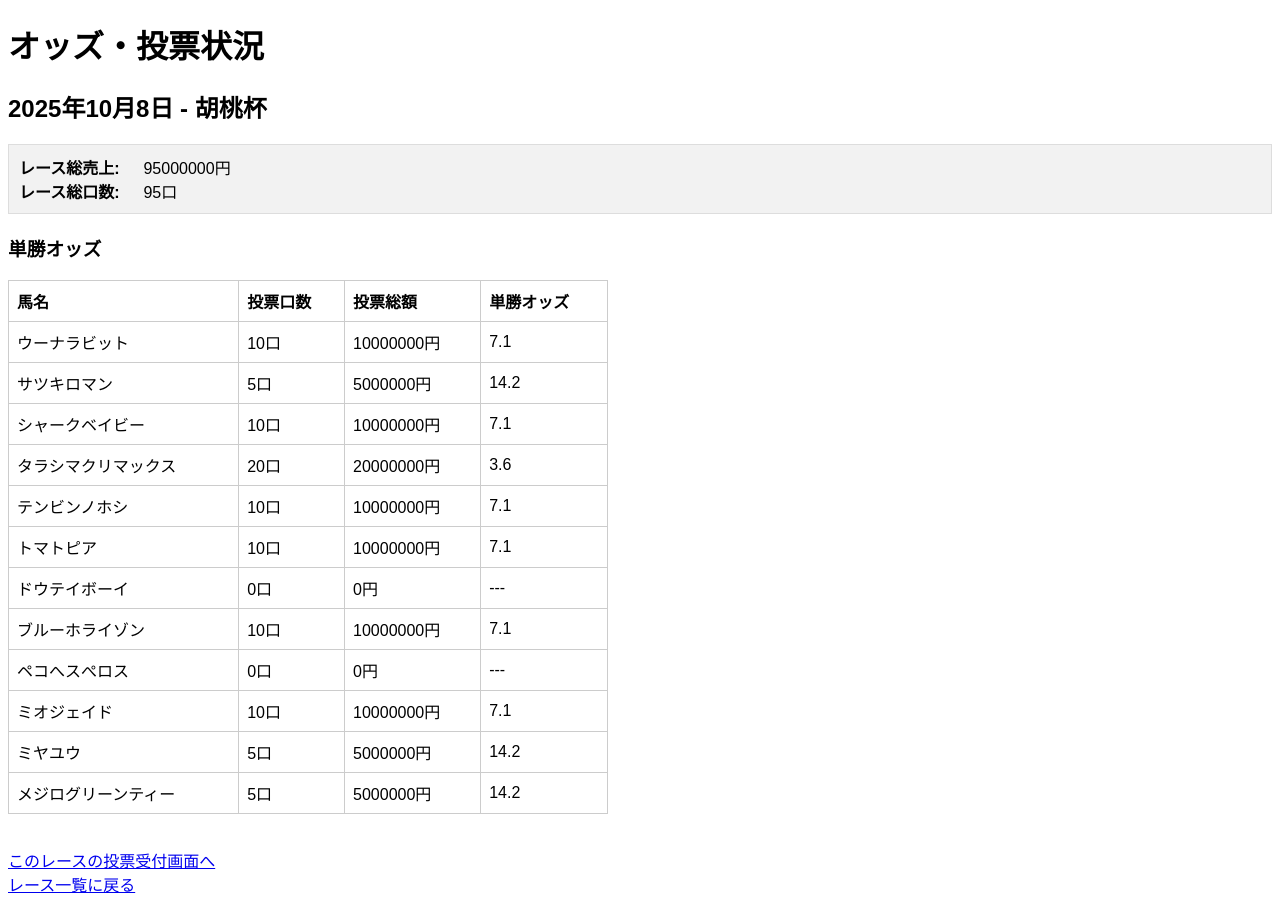
After one commit to Mio0123/keiba_tools, a Django app: page /reception/race/1/odds/ in a window 1280 px wide. The commit adds this page. Run offline with Django 5.2, Linux system fonts and the light colour scheme; data comes from the database, SQL or seed files in the repository.

Commit message:
もろもろの変更をコミットします。

```diff
--- a/config/urls.py
+++ b/config/urls.py
@@ -5,8 +5,7 @@ from race import views as race_views
 urlpatterns = [
     path('admin/', admin.site.urls),
     path('health/', race_views.health_check, name='health_check'),
-
-    # ▼▼▼ 以下2行を新しく追加 ▼▼▼
     path('reception/', race_views.race_list, name='race_list'),
     path('reception/race/<int:race_id>/', race_views.betting_form, name='betting_form'),
+    path('reception/race/<int:race_id>/odds/', race_views.odds_display, name='odds_display'),
 ]
--- a/race/models.py
+++ b/race/models.py
@@ -5,6 +5,13 @@ class Horse(models.Model):
     """競走馬モデル"""
     name = models.CharField("馬名", max_length=100, unique=True)
     created_at = models.DateTimeField("登録日", auto_now_add=True)
+
+    def __str__(self):
+        return self.name
+
+class Bettor(models.Model):
+    """投票者モデル"""
+    name = models.CharField("投票者名", max_length=100, unique=True)
 
     def __str__(self):
         return self.name
@@ -42,6 +49,7 @@ class Bet(models.Model):
         TRIO = 'TRO', '3連複'
 
     race = models.ForeignKey(Race, on_delete=models.CASCADE, verbose_name="レース")
+    bettor = models.ForeignKey(Bettor, on_delete=models.CASCADE, verbose_name="投票者")
     bet_type = models.CharField("賭け式", max_length=3, choices=BetType.choices)
     units = models.PositiveIntegerField("口数")
 
--- a/race/templates/race/betting_form.html
+++ b/race/templates/race/betting_form.html
@@ -43,5 +43,6 @@
     </form>
     <br>
     <a href="{% url 'race_list' %}">レース一覧に戻る</a>
+    <a href="{% url 'odds_display' race.id %}">現在のオッズを見る</a>
 </body>
 </html>
--- /dev/null
+++ b/race/templates/race/odds_display.html
@@ -0,0 +1,50 @@
+<!DOCTYPE html>
+<html lang="ja">
+<head>
+    <meta charset="UTF-8">
+    <title>オッズ・投票状況 - {{ race.name }}</title>
+    <style>
+        body { font-family: sans-serif; }
+        table { border-collapse: collapse; margin-top: 1em; width: 100%; max-width: 600px; }
+        th, td { border: 1px solid #ccc; padding: 8px; text-align: left; }
+        .total-info { background-color: #f2f2f2; padding: 10px; border: 1px solid #ddd; margin-bottom: 20px; }
+        .total-info strong { display: inline-block; width: 120px; }
+    </style>
+</head>
+<body>
+    <h1>オッズ・投票状況</h1>
+    <h2>{{ race.held_date }} - {{ race.name }}</h2>
+
+    <div class="total-info">
+        <strong>レース総売上:</strong> {{ total_sales | floatformat:0 }}円<br>
+        <strong>レース総口数:</strong> {{ total_bet_units }}口
+    </div>
+
+    <h3>単勝オッズ</h3>
+    <table>
+        <thead>
+            <tr>
+                <th>馬名</th>
+                <th>投票口数</th>
+                <th>投票総額</th>
+                <th>単勝オッズ</th>
+            </tr>
+        </thead>
+        <tbody>
+            {% for data in horse_data %}
+            <tr>
+                <td>{{ data.horse.name }}</td>
+                <td>{{ data.win_units }}口</td>
+                <td>{{ data.win_sales | floatformat:0 }}円</td>
+                <td>{{ data.odds }}</td>
+            </tr>
+            {% endfor %}
+        </tbody>
+    </table>
+    <br>
+    <p>
+        <a href="{% url 'betting_form' race.id %}">このレースの投票受付画面へ</a><br>
+        <a href="{% url 'race_list' %}">レース一覧に戻る</a>
+    </p>
+</body>
+</html>
--- a/race/views.py
+++ b/race/views.py
@@ -1,6 +1,7 @@
 from django.shortcuts import render, get_object_or_404, redirect
 from django.http import HttpResponse
 from .models import Race, Bet
+from django.db.models import Sum
 
 # デバッグ用のヘルスチェック（これはそのまま残します）
 def health_check(request):
@@ -43,3 +44,48 @@ def betting_form(request, race_id):
         'race': race,
     }
     return render(request, 'race/betting_form.html', context)
+
+# レースのオッズ表示ビュー
+def odds_display(request, race_id):
+    race = get_object_or_404(Race, pk=race_id)
+
+    # 1. レースの総売上と総口数を計算
+    total_bet_units_agg = Bet.objects.filter(race=race).aggregate(total_units=Sum('units'))
+    total_bet_units = total_bet_units_agg['total_units'] or 0
+    total_sales = total_bet_units * race.stake_per_unit
+
+    # 2. 払戻原資を計算 (控除率25%と仮定)
+    payout_pool = total_sales * 0.75
+
+    # 3. 各出走馬の単勝オッズと投票状況を計算
+    horse_data = []
+    for horse in race.horses.all().order_by('name'):
+        # この馬の単勝への総投票口数を取得
+        win_units_agg = Bet.objects.filter(
+            race=race, horse1=horse, bet_type=Bet.BetType.WIN
+        ).aggregate(total=Sum('units'))
+        win_units_on_horse = win_units_agg['total'] or 0
+        win_sales_on_horse = win_units_on_horse * race.stake_per_unit
+
+        # オッズを計算
+        odds = 0  # 投票がない場合のデフォルト値
+        if win_sales_on_horse > 0:
+            odds = payout_pool / win_sales_on_horse
+            # 1.5倍を下回らないように補正
+            if odds < 1.5:
+                odds = 1.5
+
+        horse_data.append({
+            'horse': horse,
+            'win_units': win_units_on_horse,
+            'win_sales': win_sales_on_horse,
+            'odds': round(odds, 1) if odds > 0 else '---' # 投票がなければ '---' と表示
+        })
+
+    context = {
+        'race': race,
+        'total_sales': total_sales,
+        'total_bet_units': total_bet_units,
+        'horse_data': horse_data,
+    }
+    return render(request, 'race/odds_display.html', context)
```
Also changed, not shown: race/admin.py (+7 -3 lines), race/migrations/0003_bettor_bet_bettor.py (added), race/migrations/0004_alter_bet_bettor.py (added).
